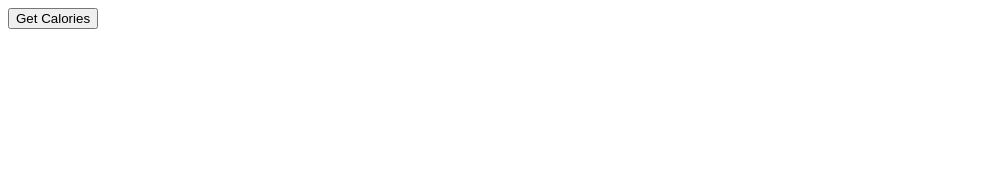
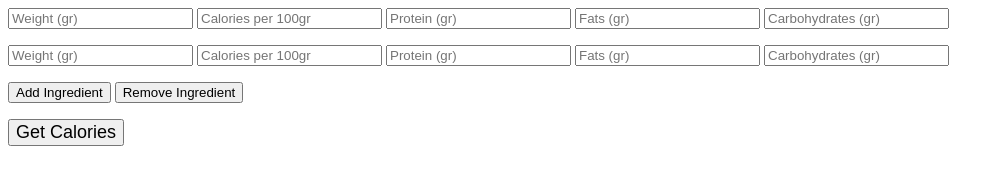
Before and after one commit to DimaSmaha/dishCalorieCounter, a plain HTML site: page index.html in a window 1280 px wide. Shown: the whole page, without its empty margins (0-1004 px from the left). Drawn offline with nearby package versions, Linux system fonts and the light colour scheme.

Commit message:
add locators and upd html

```diff
--- a/const/locators.mjs
+++ b/const/locators.mjs
@@ -1,7 +1,12 @@
 class Locators {
   constructor() {
-    this.ingrediendsBox = document.querySelector("#ingredientsBox");
+    this.ingredientsBox = document.querySelector("#ingredientsBox");
     this.getDishCaloriesBtn = document.getElementById("getDishCalores");
+    this.addIngredientBtn = document.getElementById("addInputBtn");
+    this.removeInputBtn = document.getElementById("removeInputBtn");
+
+    this.ingredientInput = document.querySelector("#ingredientInput");
+    this.inputBox = document.getElementsByClassName("inputBox");
   }
 }
 
--- a/index.html
+++ b/index.html
@@ -14,12 +14,16 @@
     /> -->
     <script src="https://cdn.jsdelivr.net/npm/js-cookie@3.0.5/dist/js.cookie.min.js"></script>
     <script src="./script.mjs" type="module"></script>
-    <script src="./modules/cookies/getSloikId.js"></script>
   </head>
   <body>
-    <div id="ingredientsBox"><!-- Generate div with Ingredient inputs--></div>
+    <div id="ingredientsBox"></div>
     <div>
-      <button id="getDishCalores">Get Calories</button>
+      <button class="controlBtns" id="addInputBtn">Add Ingredient</button>
+      <!-- Later we need to generate remove btn for each input-->
+      <button class="controlBtns" id="removeInputBtn">Remove Ingredient</button>
+    </div>
+    <div>
+      <button class="mainBtn" id="getDishCalories">Get Calories</button>
     </div>
   </body>
 </html>
--- a/script.mjs
+++ b/script.mjs
@@ -1,5 +1,7 @@
+import { generateInitialIngredientsInputs } from "./modules/ingredients/ingredientsInputs.mjs";
+
 window.onload = function () {
   if (document.title == "Dish Calorie Counter") {
-    // ();
+    generateInitialIngredientsInputs();
   }
 };
--- a/styles/styles.css
+++ b/styles/styles.css
@@ -0,0 +1,9 @@
+.inputBox {
+  margin-bottom: 16px;
+}
+.controlBtns {
+  margin-bottom: 16px;
+}
+.mainBtn {
+  font-size: large;
+}
```
